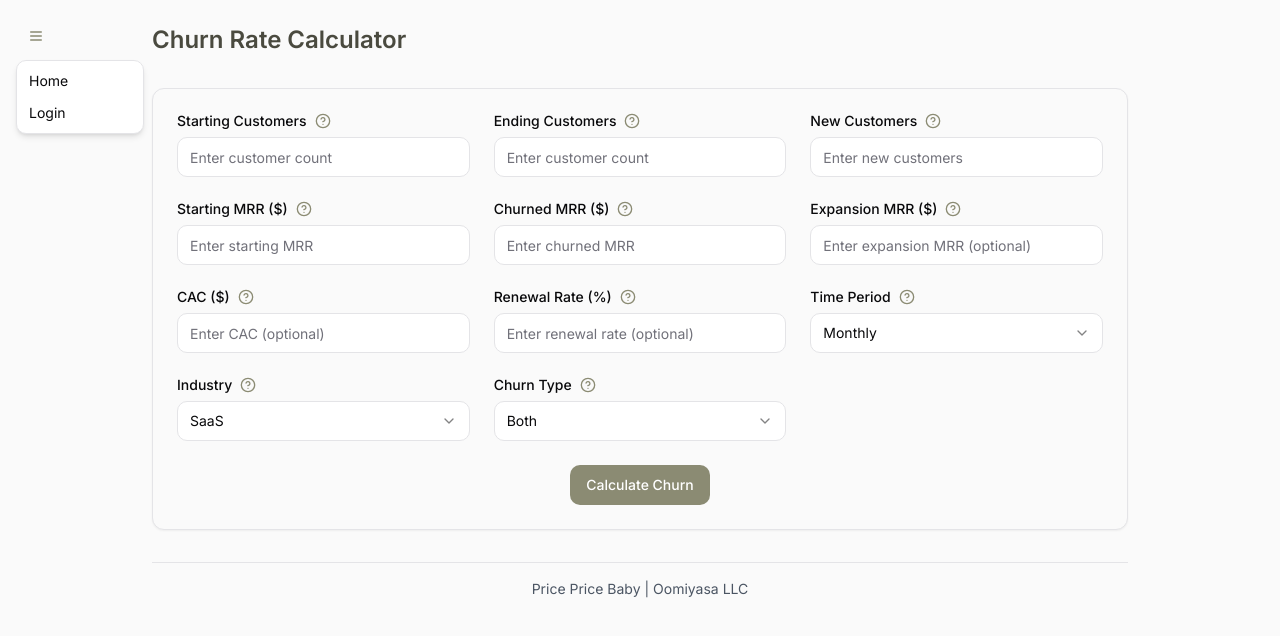
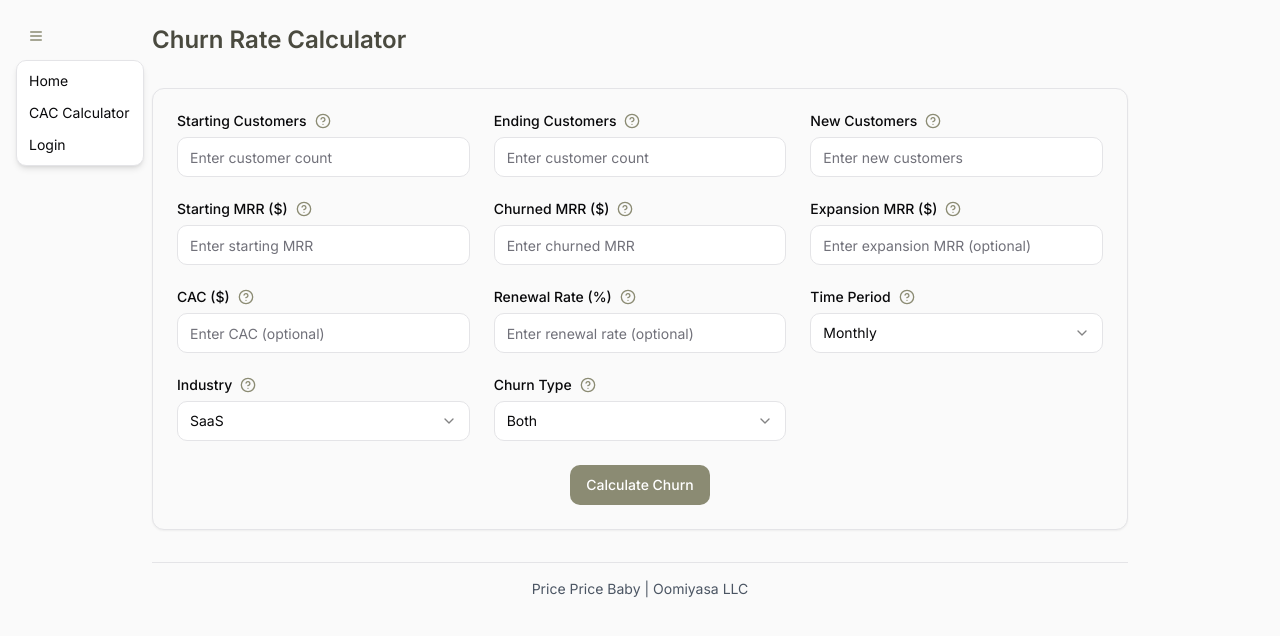
Before and after one commit to oomiyasa/price-price-baby, a React (Vite) app: page /churn in a window 1280 px wide. Both pictures are taken after a click on the button "Open menu". Shown: the top 636 px of the page. Built offline with nearby package versions, Linux system fonts and the light colour scheme.

Commit message:
Fix 404 error
The prompt indicates a 404 error is occurring.  This commit aims to resolve that issue.

```diff
--- a/src/components/MainNav.tsx
+++ b/src/components/MainNav.tsx
@@ -29,6 +29,11 @@ const MainNav = () => {
               Home
             </Link>
           </DropdownMenuItem>
+          <DropdownMenuItem asChild>
+            <Link to="/cac" className="cursor-pointer">
+              CAC Calculator
+            </Link>
+          </DropdownMenuItem>
           <DropdownMenuItem>
             Login
           </DropdownMenuItem>
```
